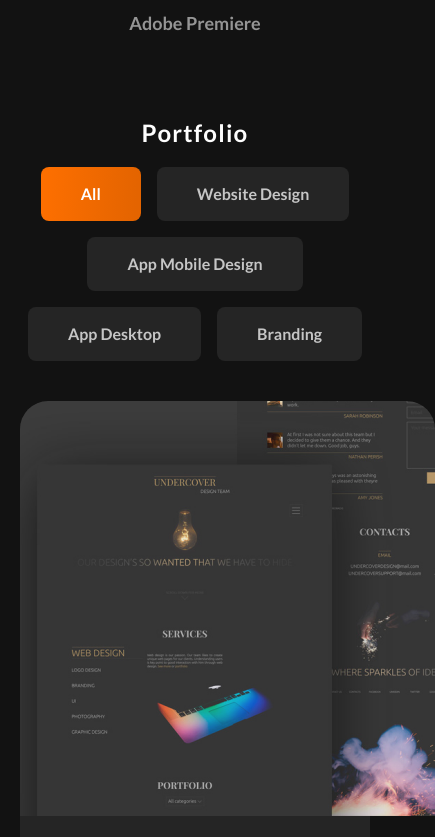
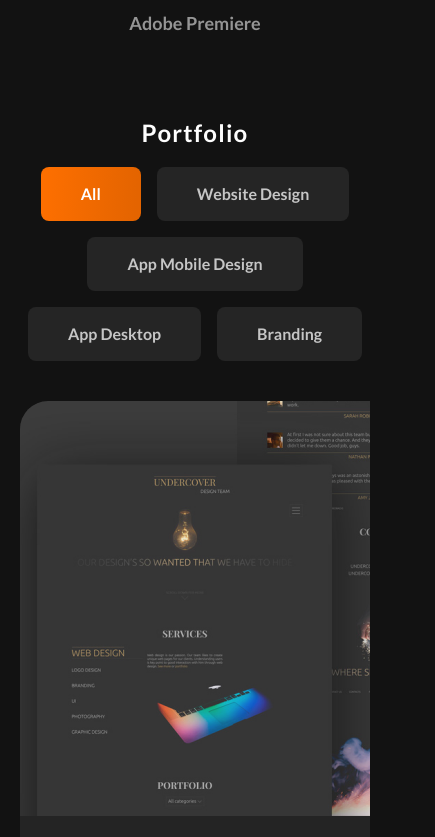
Before and after one commit to hervezossou/mahmood-fazile, a React (Vite) app: page / in a window 390 px wide. Shown: the part 4125-4962 px from the top of the page, 435 px wide, since content can reach past the window. Built offline with nearby package versions, Linux system fonts and the light colour scheme.

Commit message:
feat(work): make projects a horizontally scrollable row on mobile

```diff
--- a/src/components/organisms/sections/work-section.tsx
+++ b/src/components/organisms/sections/work-section.tsx
@@ -14,7 +14,7 @@ export const WorkSection = () => {
     return (
         <section
             id="portfolio"
-            className="w-full flex flex-col items-center gap-10 lg:gap-12.5"
+            className="w-full flex flex-col items-center justify-center gap-10 lg:gap-12.5"
         >
             <div className="flex flex-col items-center gap-4.5 lg:gap-10">
                 <h2 className="font-bold text-2xl lg:text-[40px] text-fondation-white-light text-center tracking-[1.2px]">
@@ -31,13 +31,20 @@ export const WorkSection = () => {
                     ))}
                 </div>
             </div>
-            <div ref={parent} className="w-full grid grid-cols-1 gap-4 justify-between transition-all ease-in-out duration-500 md:grid-cols-2 xl:grid-cols-3 xl:gap-x-auto xl:gap-y-6">
+            <div
+                ref={parent}
+                className="w-full flex flex-nowrap items-center gap-4 overflow-x-auto pb-2 transition-all ease-in-out duration-500 md:overflow-visible md:grid md:grid-cols-2 xl:grid-cols-3 xl:px-20 xl:gap-x-auto xl:gap-y-6"
+            >
                 {selectedCategory === "all"
                     ? fakedProjects.map((project) => (
-                        <ProjectCard key={`${project.name}-${project.category.id}`} project={project} />
+                        <div key={`${project.name}-${project.category.id}`} className="snap-start shrink-0 md:shrink">
+                            <ProjectCard project={project} />
+                        </div>
                     ))
                     : filteredProject.map((project) => (
-                        <ProjectCard key={`${project.name}-${project.category.id}`} project={project} />
+                        <div key={`${project.name}-${project.category.id}`} className="snap-start shrink-0 md:shrink">
+                            <ProjectCard project={project} />
+                        </div>
                     ))}
             </div>
         </section>
```
